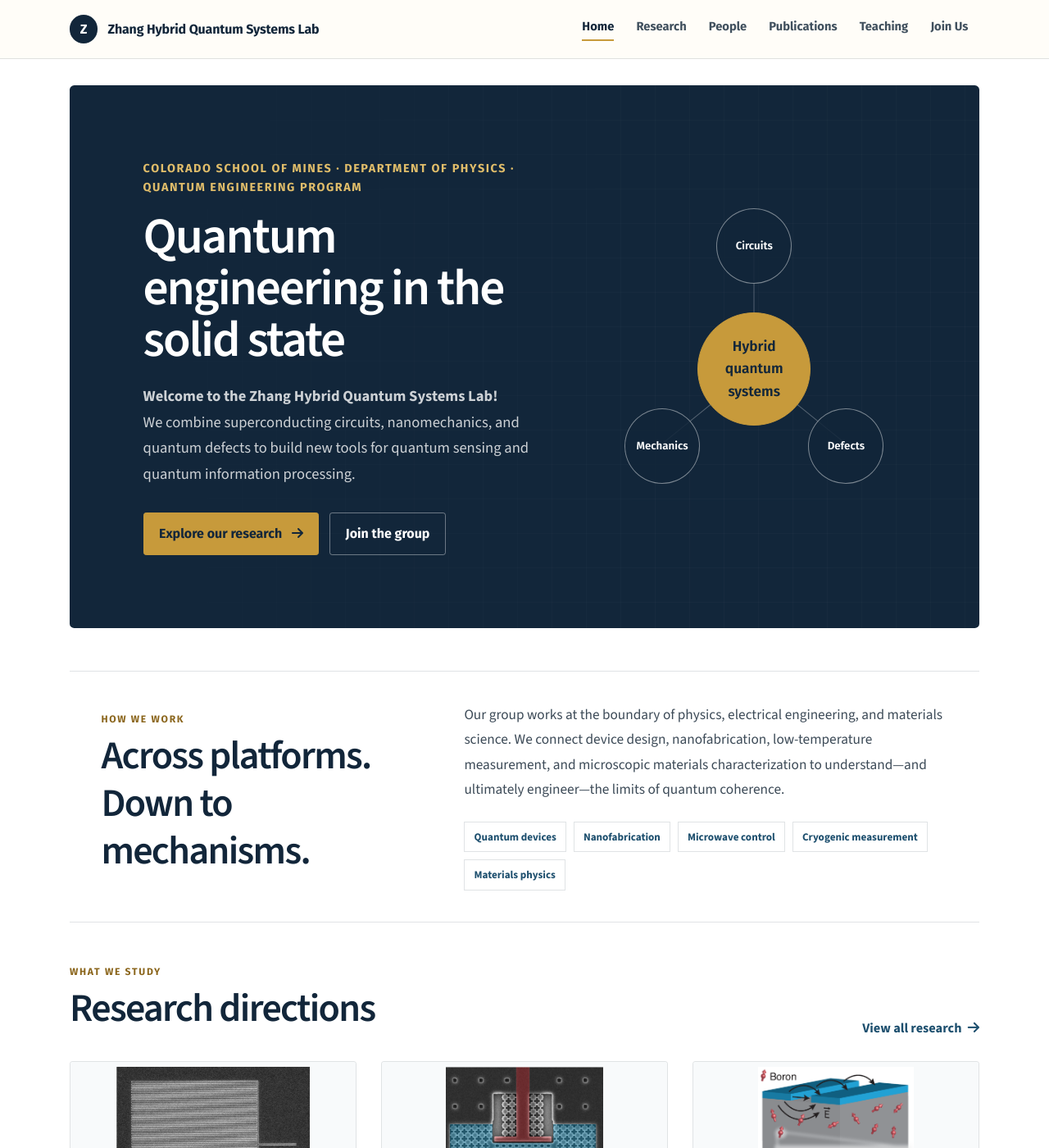
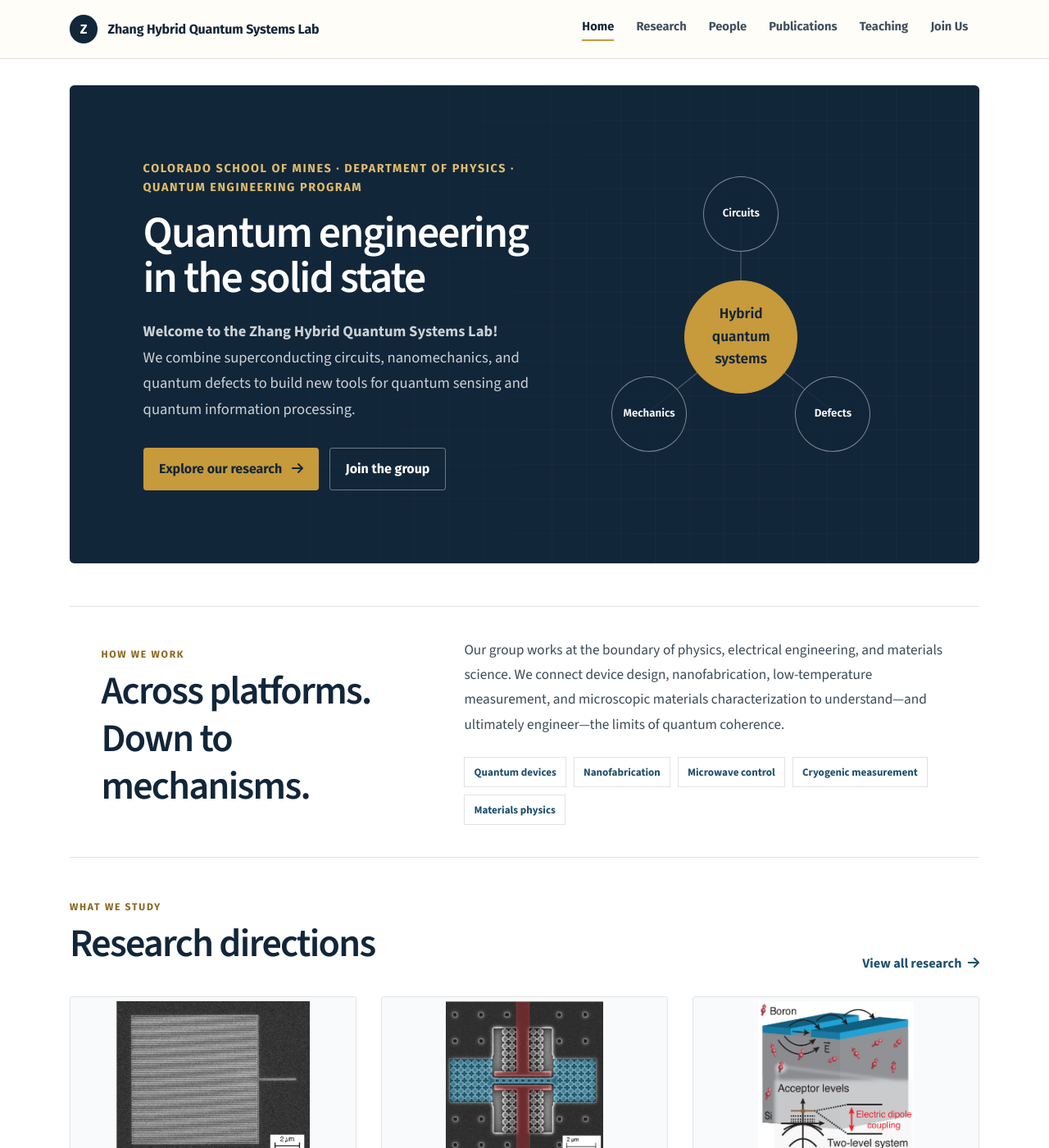
Before and after one commit to zihuaiz/zihuaiz.github.io, a Jekyll site: the page built from index.html, in a window 1280 px wide and 1400 px high. Shown: the whole window at 82% size. Built offline with Jekyll 4.4.1, drawn with Linux system fonts in a browser that asks for light colours; nearby versions of some CDN libraries; a style sheet for code colours, icons or effects is not loaded.

Commit message:
Refine hero layout and research introduction

```diff
--- a/_layouts/default.html
+++ b/_layouts/default.html
@@ -26,7 +26,7 @@
     <link rel="preconnect" href="https://fonts.gstatic.com" crossorigin>
     <link href="https://fonts.googleapis.com/css2?family=Fira+Sans:ital,wght@0,400;0,500;0,600;0,700;1,400&family=Source+Code+Pro:wght@400;600&family=Source+Sans+3:ital,wght@0,400;0,500;0,600;0,700;1,400;1,600&display=swap" rel="stylesheet">
     <link rel="stylesheet" href="https://cdn.jsdelivr.net/npm/katex@0.16.11/dist/katex.min.css" integrity="sha384-nB0miv6/jRmo5UMMR1wu3Gz6NLsoTkbqJghGIsx//Rlm+ZU03BU6SQNC66uf4l5+" crossorigin="anonymous">
-    <link rel="stylesheet" href="{{ '/assets/css/global.css' | relative_url }}?v=20260829-system-geometry">
+    <link rel="stylesheet" href="{{ '/assets/css/global.css' | relative_url }}?v=20260829-hero-layout">
 </head>
 <body class="bg-light" {{ page.body_attr }}>
     {% include navbar.html %}
--- a/assets/css/global.css
+++ b/assets/css/global.css
@@ -526,10 +526,14 @@ a:hover {
   margin: 1rem 0 1.35rem;
   color: #fff;
   font-family: "Source Sans 3", sans-serif;
-  font-size: clamp(2.3rem, 4.8vw, 4.2rem);
+  font-size: clamp(2.2rem, 4.2vw, 3.75rem);
   font-weight: 600;
   letter-spacing: -0.035em;
   line-height: 1.03;
+}
+
+.hero-title-line {
+  display: block;
 }
 
 .lab-hero-lead {
@@ -581,6 +585,17 @@ a:hover {
   width: min(100%, 380px);
   height: 340px;
   margin: auto;
+}
+
+@media (min-width: 992px) {
+  .hero-title-line {
+    white-space: nowrap;
+  }
+
+  .lab-system-map {
+    margin-left: -1rem;
+    margin-right: auto;
+  }
 }
 
 .system-line {
--- a/index.html
+++ b/index.html
@@ -10,7 +10,7 @@ container_class: container-xl
   <div class="row align-items-center">
     <div class="col-lg-7">
       <div class="lab-kicker">Colorado School of Mines · Department of Physics · Quantum Engineering Program</div>
-      <h1>Quantum engineering in the solid state</h1>
+      <h1><span class="hero-title-line">Quantum engineering</span><span class="hero-title-line">in the solid state</span></h1>
       <p class="lab-hero-lead">
         <strong>Welcome to the Zhang Hybrid Quantum Systems Lab!</strong><br>
         We combine superconducting circuits, nanomechanics, and quantum defects to build new tools for quantum sensing and quantum information processing.
```
Also changed, not shown: _showcase/default/welcome.md (+0 -2 lines).
